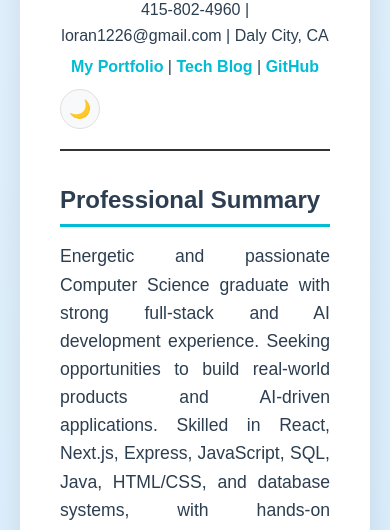
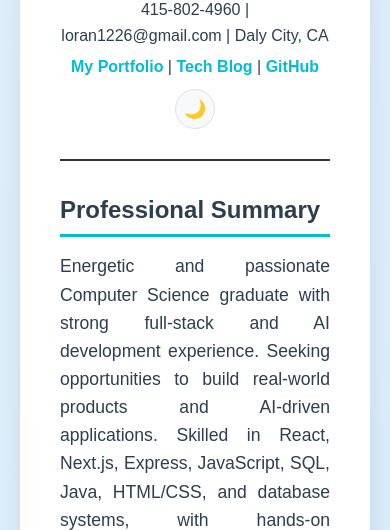
Before and after one commit to yuqiao1205/yuqiao1205.github.io, a plain HTML site: page index.html in a window 390 px wide. Shown: the part 310-840 px from the top of the page. Drawn offline with Linux system fonts and the light colour scheme.

Commit message:
Update style.css

```diff
--- a/css/style.css
+++ b/css/style.css
@@ -257,6 +257,11 @@ h2 {
         text-align: center;
     }
 
+    .theme-toggle {
+        display: block;
+        margin: 10px auto;
+    }
+
     .skills-grid {
         gap: 6px 8px;
     }
```
